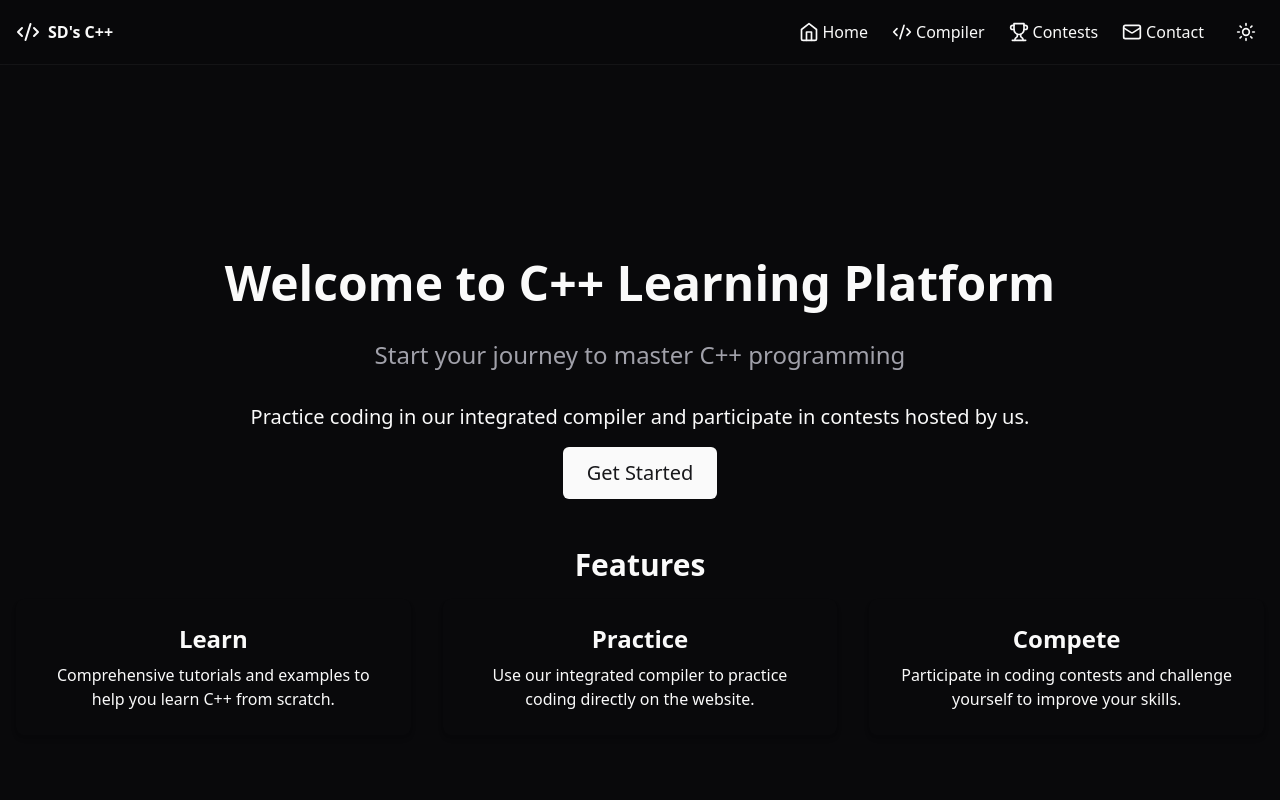
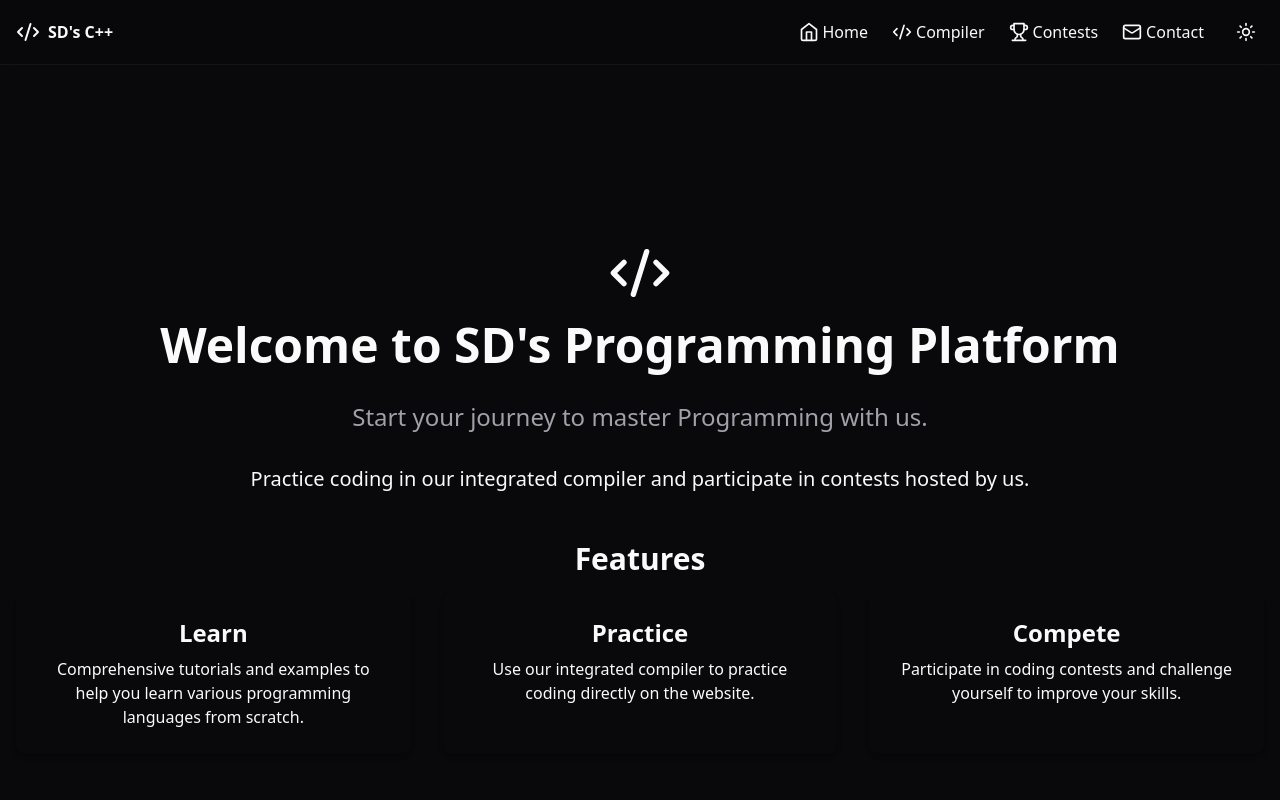
Before and after one commit to sathishdusharla/SathishDusharlaCPP, a React (Vite) app: page / in a window 1280 px wide. Shown: the top 800 px of the page. Built offline with nearby package versions, Linux system fonts and the light colour scheme.

Commit message:
Update Intro.tsx

```diff
--- a/src/components/Intro.tsx
+++ b/src/components/Intro.tsx
@@ -1,31 +1,28 @@
 import React from 'react';
-import { useNavigate } from 'react-router-dom';
 import { motion } from 'framer-motion';
+import { Code2 } from 'lucide-react';
 
 const Intro: React.FC = () => {
-  const navigate = useNavigate();
-
-  const handleGetStarted = () => {
-    navigate('/home');
-  };
-
   return (
-    <div className="flex flex-col items-center justify-center min-h-screen bg-background text-foreground">
-      <motion.h1
+    <div className="flex flex-col items-center justify-center min-h-screen bg-background text-foreground text-center">
+      <motion.div
         initial={{ opacity: 0, y: -20 }}
         animate={{ opacity: 1, y: 0 }}
         transition={{ duration: 0.5 }}
-        className="text-5xl font-bold text-center mb-8"
+        className="flex flex-col items-center mb-8"
       >
-        Welcome to C++ Learning Platform
-      </motion.h1>
+        <Code2 className="h-16 w-16 mb-4 text-primary" />
+        <h1 className="text-5xl font-bold">
+          Welcome to SD's Programming Platform
+        </h1>
+      </motion.div>
       <motion.p
         initial={{ opacity: 0, y: 20 }}
         animate={{ opacity: 1, y: 0 }}
         transition={{ duration: 0.5, delay: 0.2 }}
-        className="text-2xl text-center text-muted-foreground mb-8"
+        className="text-2xl text-muted-foreground mb-8"
       >
-        Start your journey to master C++ programming
+        Start your journey to master Programming with us.
       </motion.p>
       <motion.div
         initial={{ opacity: 0 }}
@@ -33,15 +30,9 @@ const Intro: React.FC = () => {
         transition={{ duration: 0.5, delay: 0.4 }}
         className="flex flex-col items-center space-y-4"
       >
-        <p className="text-xl text-center">
+        <p className="text-xl">
           Practice coding in our integrated compiler and participate in contests hosted by us.
         </p>
-        <button
-          onClick={handleGetStarted}
-          className="px-6 py-3 bg-primary hover:bg-primary-dark text-primary-foreground rounded-md text-xl"
-        >
-          Get Started
-        </button>
       </motion.div>
       <motion.div
         initial={{ opacity: 0 }}
@@ -49,17 +40,17 @@ const Intro: React.FC = () => {
         transition={{ duration: 0.5, delay: 0.6 }}
         className="mt-12"
       >
-        <h2 className="text-3xl font-semibold text-center mb-4">Features</h2>
+        <h2 className="text-3xl font-semibold mb-4">Features</h2>
         <div className="grid grid-cols-1 md:grid-cols-3 gap-8">
-          <div className="bg-card p-6 rounded-lg shadow-md text-center">
+          <div className="bg-card p-6 rounded-lg shadow-md">
             <h3 className="text-2xl font-bold mb-2">Learn</h3>
-            <p>Comprehensive tutorials and examples to help you learn C++ from scratch.</p>
+            <p>Comprehensive tutorials and examples to help you learn various programming languages from scratch.</p>
           </div>
-          <div className="bg-card p-6 rounded-lg shadow-md text-center">
+          <div className="bg-card p-6 rounded-lg shadow-md">
             <h3 className="text-2xl font-bold mb-2">Practice</h3>
             <p>Use our integrated compiler to practice coding directly on the website.</p>
           </div>
-          <div className="bg-card p-6 rounded-lg shadow-md text-center">
+          <div className="bg-card p-6 rounded-lg shadow-md">
             <h3 className="text-2xl font-bold mb-2">Compete</h3>
             <p>Participate in coding contests and challenge yourself to improve your skills.</p>
           </div>
```
